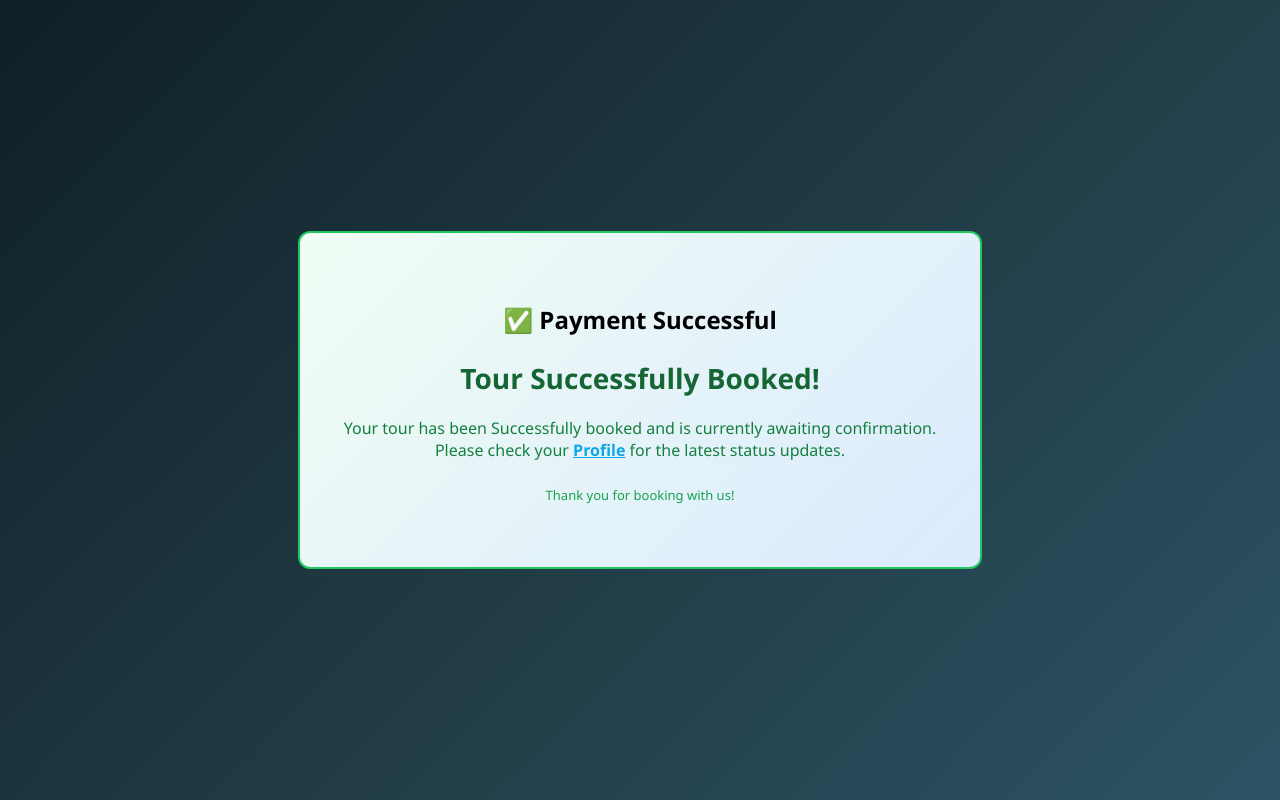
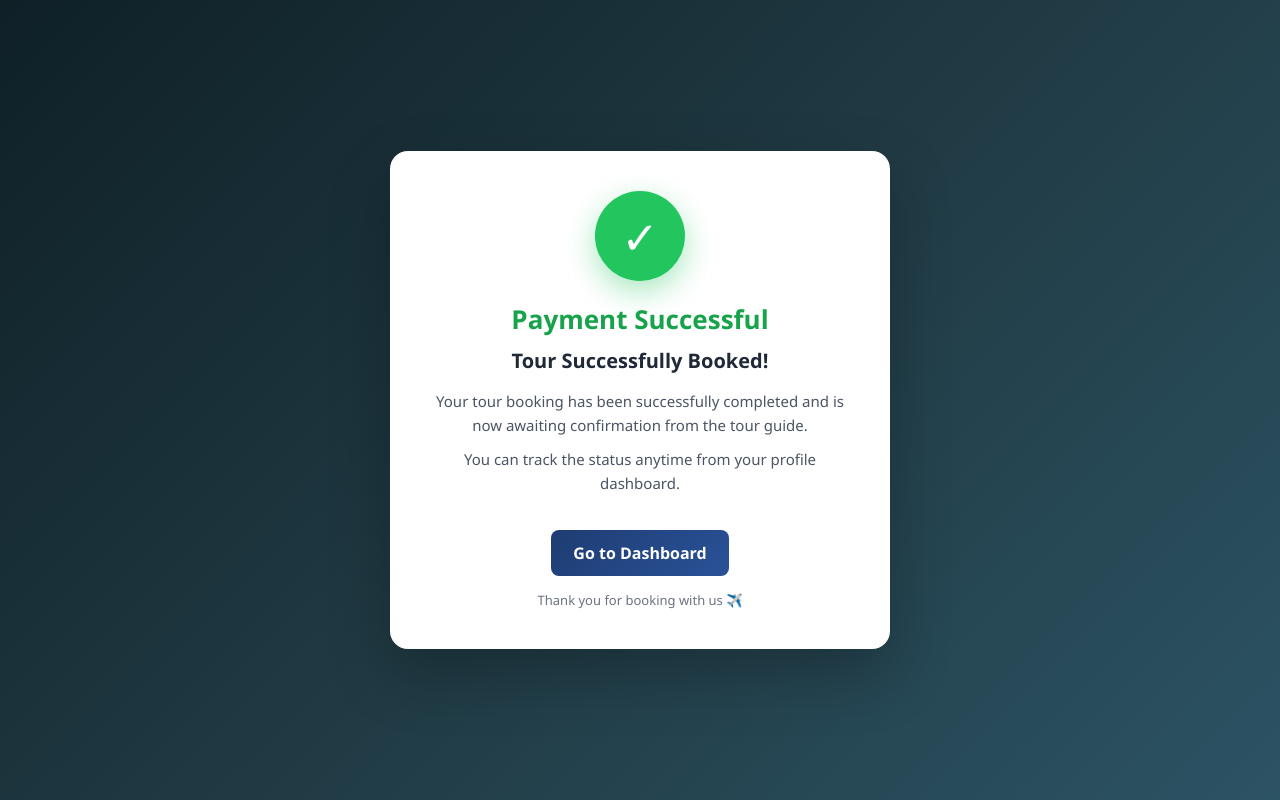
Before and after one commit to Tejasrathod274/Final-Project, a Flask app: page /payment_success in a window 1280 px wide. Run offline with Flask 3, Linux system fonts and the light colour scheme; some libraries are stand-ins or nearby versions.

Commit message:
added payment success page

```diff
--- a/templates/payment_success.html
+++ b/templates/payment_success.html
@@ -1,65 +1,186 @@
 <!DOCTYPE html>
-<html>
+<html lang="en">
+<head>
+<meta charset="UTF-8">
+<meta name="viewport" content="width=device-width, initial-scale=1.0">
 
-<head>
 <title>Payment Successful</title>
 
 <style>
-        body {
-            font-family: Segoe UI;
-            background: linear-gradient(135deg, #0f2027, #203a43, #2c5364);
-            display: flex;
-            justify-content: center;
-            align-items: center;
-            height: 100vh;
-            margin: 0;
+
+*{
+box-sizing:border-box;
+margin:0;
+padding:0;
+font-family:"Segoe UI",sans-serif;
 }
 
-        .success-box {
-            background: white;
-            padding: 40px;
-            border-radius: 15px;
-            text-align: center;
-            box-shadow: 0 20px 50px rgba(0, 0, 0, 0.3);
+body{
+background:linear-gradient(135deg,#0f2027,#203a43,#2c5364);
+min-height:100vh;
+display:flex;
+align-items:center;
+justify-content:center;
+padding:20px;
 }
 
-        .success-box h2 {
-            color: #28a745;
-            margin-bottom: 15px;
+/* Main Card */
+
+.success-container{
+
+background:white;
+padding:40px 35px;
+border-radius:18px;
+max-width:500px;
+width:100%;
+text-align:center;
+
+box-shadow:0 25px 60px rgba(0,0,0,0.25);
+
+animation:fadeIn .6s ease;
 }
 
-        .btn {
-            display: inline-block;
-            margin-top: 20px;
-            padding: 12px 20px;
-            background: #1e3c72;
-            color: white;
-            text-decoration: none;
-            border-radius: 8px;
-            font-weight: 600;
+@keyframes fadeIn{
+from{opacity:0; transform:translateY(25px);}
+to{opacity:1; transform:translateY(0);}
 }
 
-        .btn:hover {
-            background: #2a5298;
+/* Check Icon */
+
+.checkmark{
+
+width:90px;
+height:90px;
+margin:0 auto 20px;
+
+background:#22c55e;
+border-radius:50%;
+
+display:flex;
+align-items:center;
+justify-content:center;
+
+font-size:45px;
+color:white;
+
+box-shadow:0 10px 30px rgba(34,197,94,0.4);
+
+animation:pop .5s ease;
 }
+
+@keyframes pop{
+0%{transform:scale(.5);opacity:0;}
+100%{transform:scale(1);opacity:1;}
+}
+
+/* Titles */
+
+.success-container h1{
+font-size:26px;
+color:#16a34a;
+margin-bottom:10px;
+}
+
+.success-container h3{
+font-size:20px;
+color:#1f2937;
+margin-bottom:15px;
+}
+
+/* Text */
+
+.success-container p{
+
+font-size:15px;
+color:#4b5563;
+line-height:1.6;
+margin-bottom:10px;
+}
+
+/* Button */
+
+.btn-dashboard{
+
+display:inline-block;
+margin-top:25px;
+
+padding:12px 22px;
+
+background:linear-gradient(135deg,#1e3c72,#2a5298);
+color:white;
+
+text-decoration:none;
+border-radius:8px;
+
+font-weight:600;
+transition:.3s;
+}
+
+.btn-dashboard:hover{
+
+transform:translateY(-2px);
+box-shadow:0 10px 25px rgba(0,0,0,0.2);
+
+}
+
+/* Small note */
+
+.note{
+margin-top:15px;
+font-size:13px;
+color:#6b7280;
+}
+
+/* Mobile */
+
+@media(max-width:480px){
+
+.success-container{
+padding:30px 20px;
+}
+
+.success-container h1{
+font-size:22px;
+}
+
+.success-container h3{
+font-size:18px;
+}
+
+}
+
 </style>
-
 </head>
 
 <body>
 
-      <div class="booking-success"
-      style="text-align: center; padding: 50px 40px; margin: 40px auto; background: linear-gradient(135deg, #f0fdf4, #dbeafe); border: 2px solid #22c55e; border-radius: 12px; max-width: 600px;">
-      <i class="fas fa-check-circle" style="font-size: 70px; color: #22c55e; margin-bottom: 20px; display: block;"></i>
-        <h2>✅ Payment Successful</h2>
-      <h2 style="color: #166534; margin-bottom: 20px; font-size: 28px;">Tour Successfully Booked!</h2>
-      <p style="color: #15803d; font-size: 16px; margin: 15px 0;">Your tour has been Successfully booked and is
-        currently awaiting confirmation. Please check your <a href="{{ url_for('profile') }}"
-          style="color: #0ea5e9; text-decoration: underline; font-weight: 600;">Profile</a> for the latest status
-        updates.</p>
-      <p style="color: #16a34a; margin-top: 25px; font-size: 13px;">Thank you for booking with us!</p>
+<div class="success-container">
+
+<div class="checkmark">
+✓
+</div>
+
+<h1>Payment Successful</h1>
+
+<h3>Tour Successfully Booked!</h3>
+
+<p>
+Your tour booking has been successfully completed and is now awaiting confirmation from the tour guide.
+</p>
+
+<p>
+You can track the status anytime from your profile dashboard.
+</p>
+
+<a href="{{ url_for('profile') }}" class="btn-dashboard">
+Go to Dashboard
+</a>
+
+<div class="note">
+Thank you for booking with us ✈️
+</div>
+
 </div>
 
 </body>
-
 </html>
```
Lines whose indentation alone changed are shown as unchanged.
